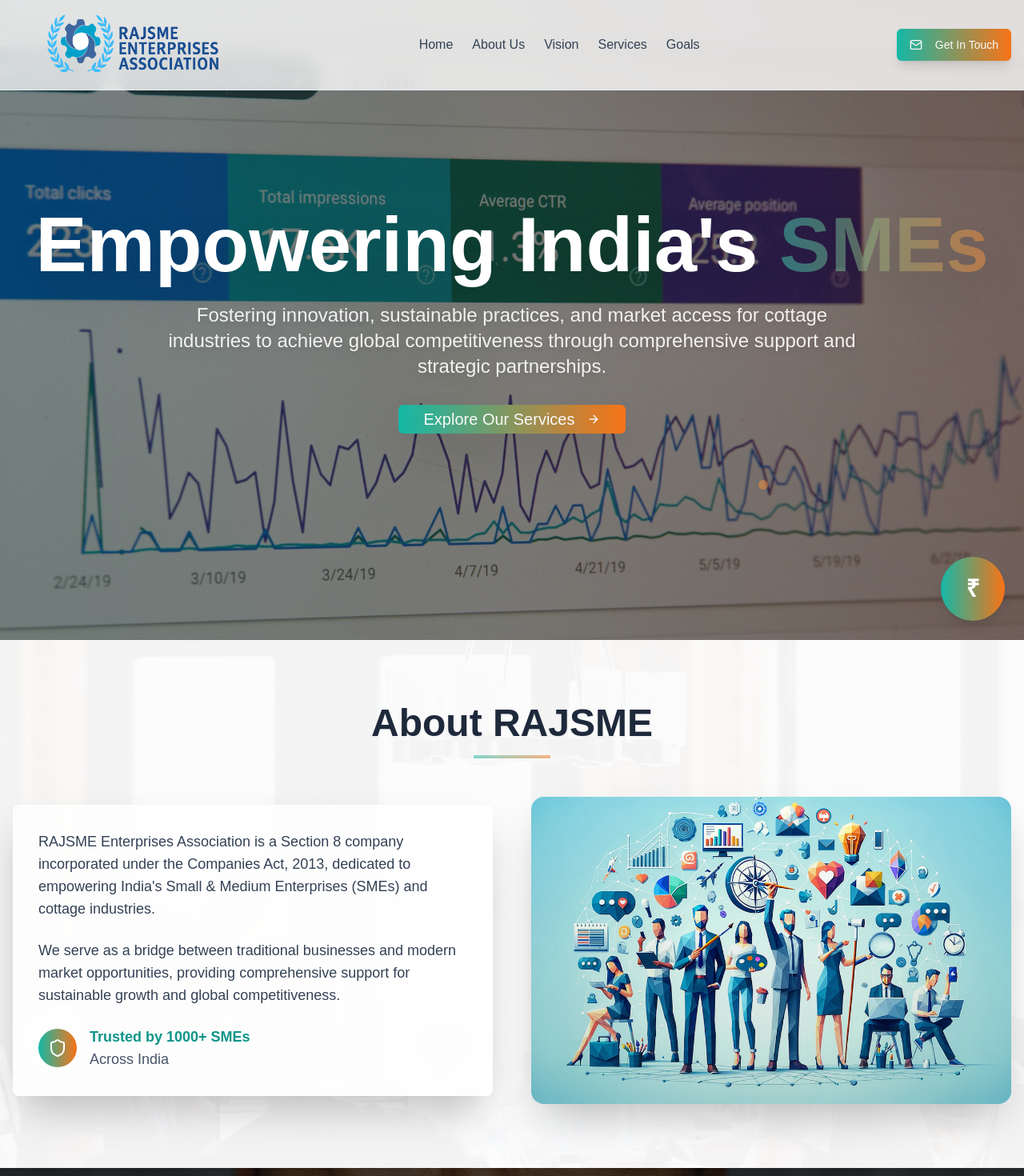
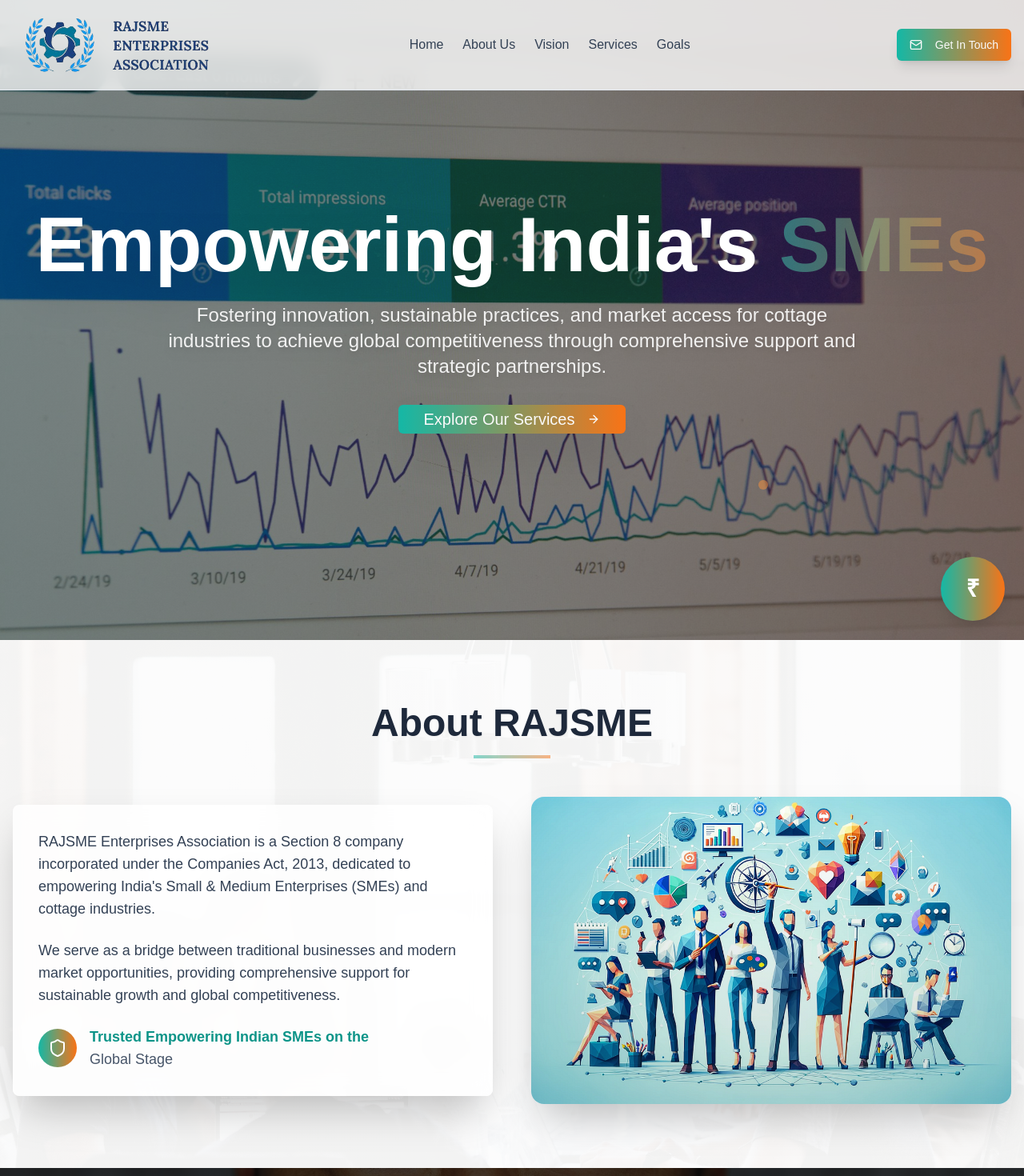
Before and after one commit to raorajat10/Rajsme, a Next.js app: page / in a window 1280 px wide. Shown: the top 1470 px of the page at 80% size. Built offline with nearby package versions, Linux system fonts and the light colour scheme.

Commit message:
logo changes,form changes

```diff
--- a/app/page.tsx
+++ b/app/page.tsx
@@ -249,7 +249,7 @@ const handleSubmit = async (e: React.FormEvent) => {
             <div>
               <div className="transform hover:scale-110 transition-transform duration-300">
                 <img
-                  src="/logoraj.png"
+                  src="/rajsmee-me.png"
                   alt="RAJSME Logo"
                   className="h-20 w-auto"
                 />
@@ -430,8 +430,8 @@ const handleSubmit = async (e: React.FormEvent) => {
                       <Shield className="w-6 h-6 text-white" />
                     </div>
                     <div>
-                      <p className="font-semibold text-xs md:text-lg">Trusted by 1000+ SMEs</p>
-                      <p className="text-xs md:text-lg text-slate-600">Across India</p>
+                      <p className="font-semibold text-xs md:text-lg">Trusted Empowering Indian SMEs on the</p>
+                      <p className="text-xs md:text-lg text-slate-600">Global Stage</p>
                     </div>
                   </div>
                 </CardContent>
@@ -943,7 +943,7 @@ const handleSubmit = async (e: React.FormEvent) => {
           <div className="flex items-center justify-center space-x-4 mb-4">
             <div className="transform hover:scale-110 transition-transform duration-300">
               <img
-                src="/logoraj.png"
+                src="/rajsmee-me.png"
                 alt="RAJSME Logo"
                 className="h-20 w-auto"
               />
--- a/components/formmembership.tsx
+++ b/components/formmembership.tsx
@@ -72,7 +72,7 @@ export default function MembershipForm() {
                       <option>Others</option>
                     </select>
                     <input name="establishmentDate" type="date" required className="border p-2 rounded w-full" />
-                    <input name="msmeNumber" placeholder="MSME Registration Number" className="border p-2 rounded w-full" />
+
                     <input name="udyamNumber" placeholder="UDYAM Registration No." className="border p-2 rounded w-full" />
                     <input name="panNumber" placeholder="PAN Number" required className="border p-2 rounded w-full" />
                     <input name="gstNumber" placeholder="GST Number" className="border p-2 rounded w-full" />
```
Also changed, not shown: public/rajsmee-me.png (added), public/rajsmee.jpg (added).
